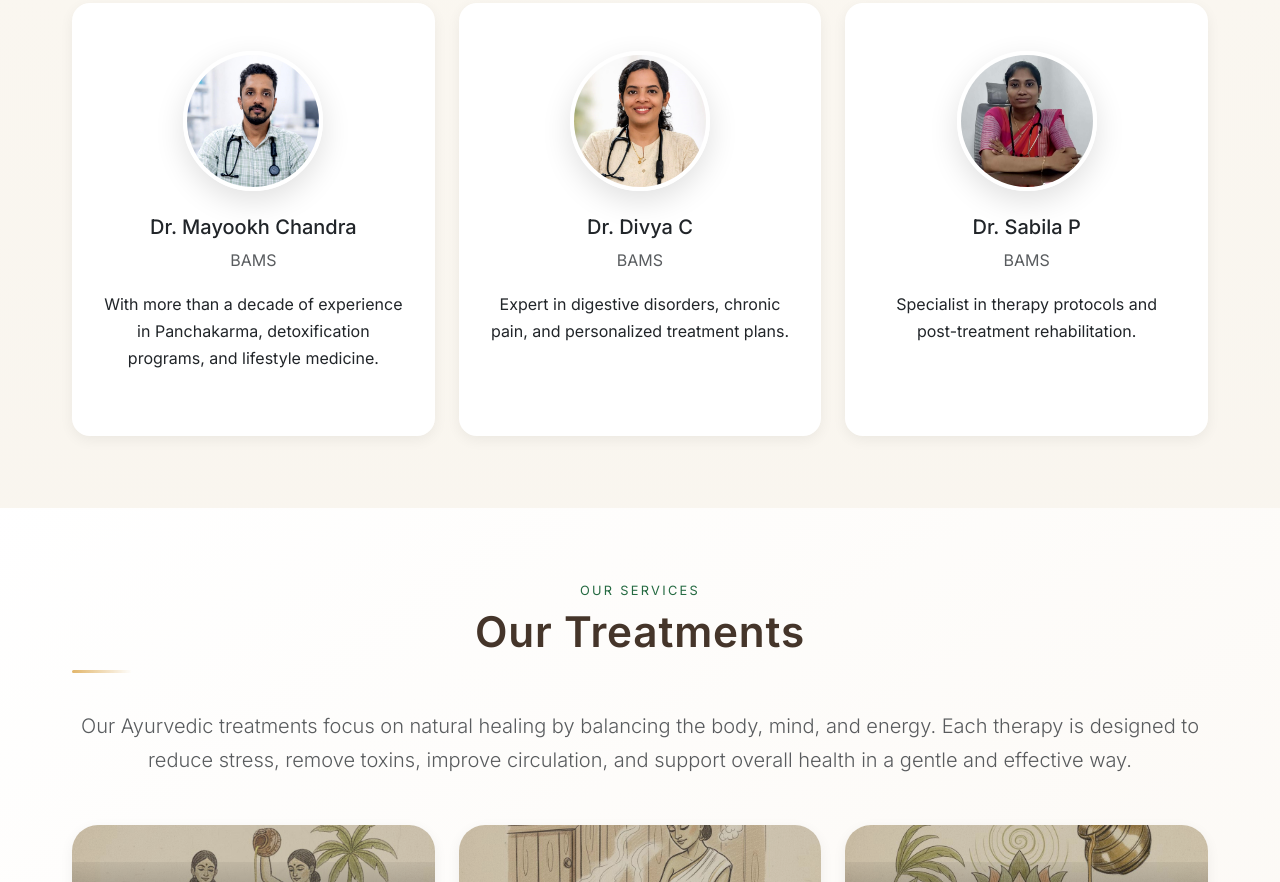
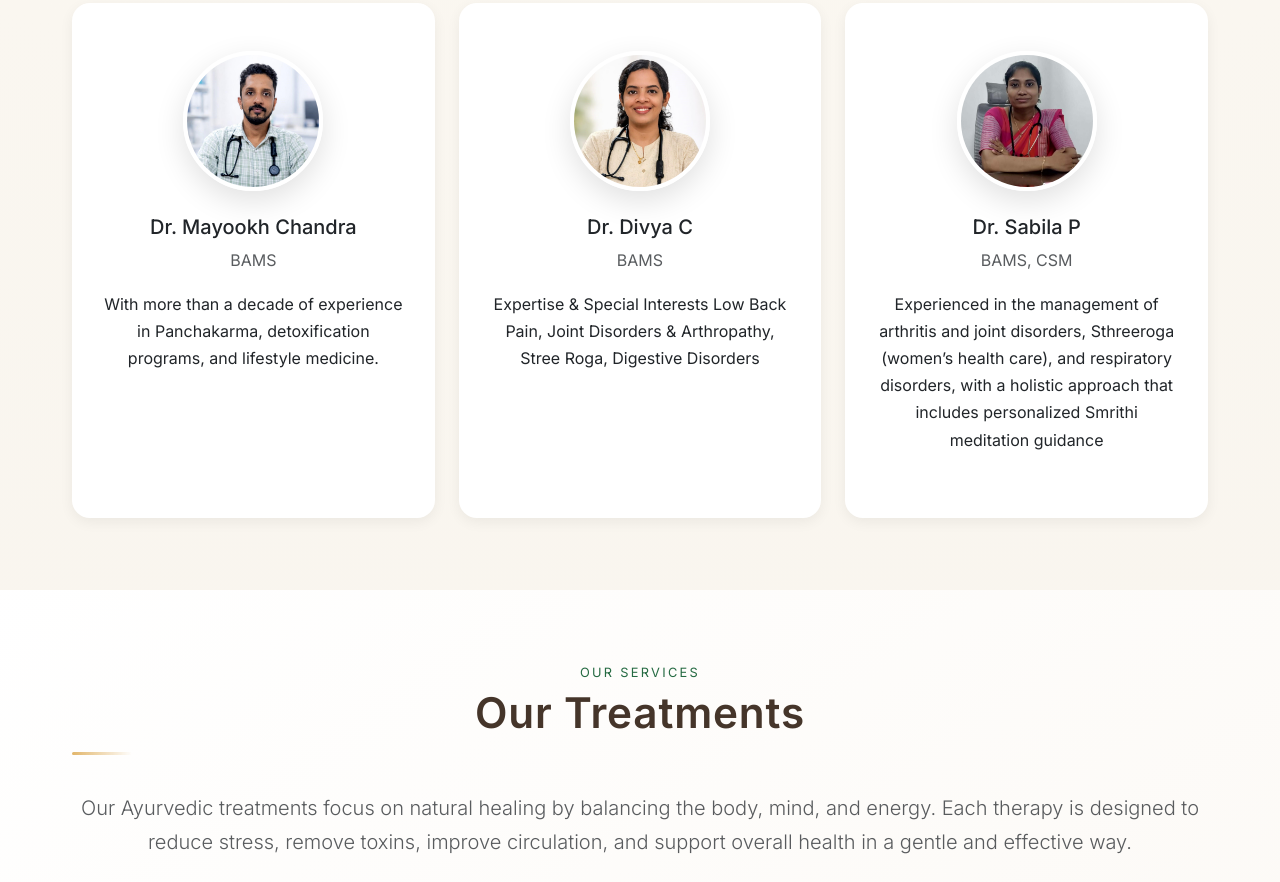
Before and after one commit to midhun3x/nkpharmacy, a plain HTML site: page index.html in a window 1280 px wide. Shown: the part 1581-2463 px from the top of the page. Drawn offline with nearby package versions, Linux system fonts and the light colour scheme; a web font is replaced by a local one.

Commit message:
profile modified

```diff
--- a/index.html
+++ b/index.html
@@ -785,18 +785,21 @@
                 <img src="assets/images/doctors/divya.jpeg" alt="Dr. Divya C" class="doctor-avatar rounded-circle mb-4">
                 <h5>Dr. Divya C</h5>
                 <p class="text-muted mb-3">BAMS</p>
-                <p>Expert in digestive disorders, chronic pain, and personalized treatment plans.</p>
+                <p>Expertise & Special Interests Low Back Pain, Joint Disorders & Arthropathy, Stree Roga, Digestive
+                  Disorders</p>
               </div>
             </div>
           </div>
           <div class="col-md-4" data-aos="fade-up" data-aos-delay="120">
             <div class="card text-center h-100">
               <div class="card-body py-5">
-                <img src="assets/images/doctors/sabila.jpg" alt="Dr. Sabila P"
+                <img src="assets/images/doctors/sabila.jpg" alt="Dr. Sabila P, Smrithi Meditation Practitioner"
                   class="doctor-avatar rounded-circle mb-4">
                 <h5>Dr. Sabila P</h5>
-                <p class="text-muted mb-3">BAMS</p>
-                <p>Specialist in therapy protocols and post-treatment rehabilitation.</p>
+                <p class="text-muted mb-3">BAMS, CSM</p>
+                <p>Experienced in the management of arthritis and joint disorders, Sthreeroga (women’s health care), and
+                  respiratory disorders, with a holistic approach that includes personalized Smrithi meditation guidance
+                </p>
               </div>
             </div>
           </div>
@@ -1019,7 +1022,8 @@
             <h3>Authentic Formulations</h3>
             <div class="medicine-item">
               <i class="bi bi-bookmark-check float-start me-3 mt-1 text-success fs-4"></i>
-              <strong>Classical Preparations:</strong> Rasayanas, churnas, avalehas prepared as per ancient texts.
+              <strong>Classical Preparations:</strong>Ayurvedic formulations including Rasayanas, Kashayam,
+              Asava and Arishta, Choornam, Avaleham, Thailam, and Churnas, prepared as per ancient Ayurvedic texts.
             </div>
             <div class="medicine-item">
               <i class="bi bi-capsule float-start me-3 mt-1 text-success fs-4"></i>
```
